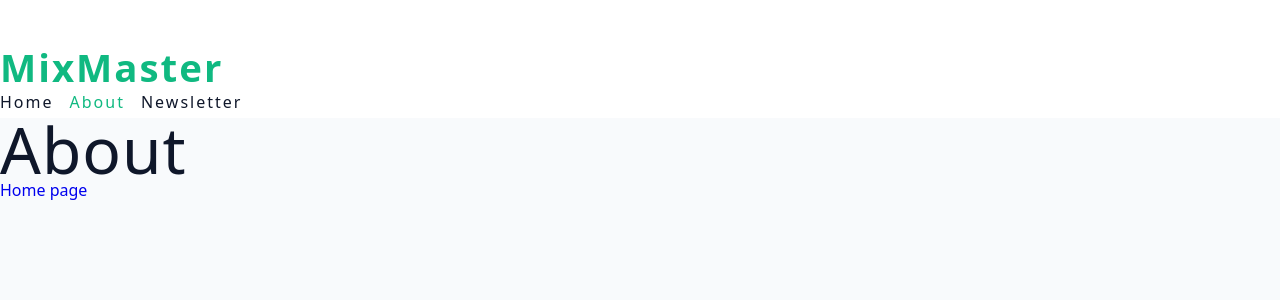
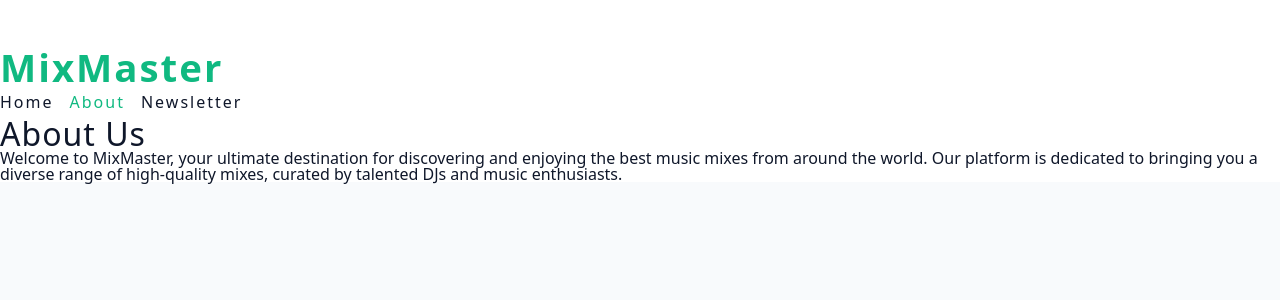
Before and after one commit to azizkcm09/Mixmaster, a React (Vite) app: page /about in a window 1280 px wide. Shown: the top 300 px of the page. Built offline with nearby package versions, Linux system fonts and the light colour scheme.

Commit message:
About page

```diff
--- a/package.json
+++ b/package.json
@@ -21,7 +21,7 @@
   "devDependencies": {
     "@types/react": "^18.0.28",
     "@types/react-dom": "^18.0.11",
-    "@vitejs/plugin-react": "^3.1.0",
-    "vite": "^4.2.0"
+    "@vitejs/plugin-react": "^5.1.1",
+    "vite": "^7.2.4"
   }
 }
--- a/src/assets/wrappers/AboutPage.js
+++ b/src/assets/wrappers/AboutPage.js
@@ -1,4 +1,4 @@
-import styled from 'styled-components';
+import styled from "styled-components";
 
 const Wrapper = styled.div`
   p {
--- a/src/pages/About.jsx
+++ b/src/pages/About.jsx
@@ -1,11 +1,15 @@
-import React from "react";
-import { Link } from "react-router-dom";
+import Wrapper from "../assets/wrappers/Navbar";
 const About = () => {
   return (
-    <div>
-      <h1>About</h1>
-      <Link to="/"> Home page</Link>
-    </div>
+    <Wrapper>
+      <h3> About us </h3>
+      <p>
+        Welcome to MixMaster, your ultimate destination for discovering and
+        enjoying the best music mixes from around the world. Our platform is
+        dedicated to bringing you a diverse range of high-quality mixes, curated
+        by talented DJs and music enthusiasts.
+      </p>
+    </Wrapper>
   );
 };
 
```
Also changed, not shown: 1 other file (tests, documents, lock files or other folders).
